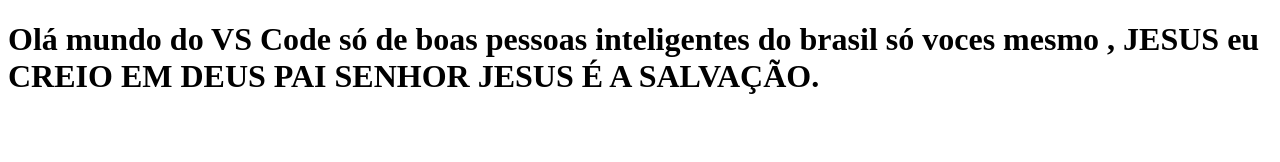
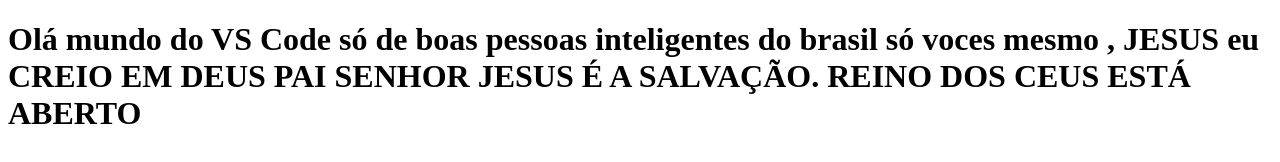
Before and after one commit to ADRIANO-SILVEIRA1984/teste-vscode, a plain HTML site: page index.html in a window 1280 px wide. Drawn offline with Linux system fonts and the light colour scheme.

Commit message:
UPDATE REINO DOS CEUS

```diff
--- a/index.html
+++ b/index.html
@@ -8,5 +8,6 @@
 </head>
 <body>
     <h1>Olá mundo  do VS Code só de boas pessoas inteligentes do brasil só voces mesmo , JESUS eu CREIO EM DEUS PAI SENHOR JESUS É A SALVAÇÃO.
+        REINO DOS CEUS ESTÁ ABERTO
 </body>
 </html>
```
